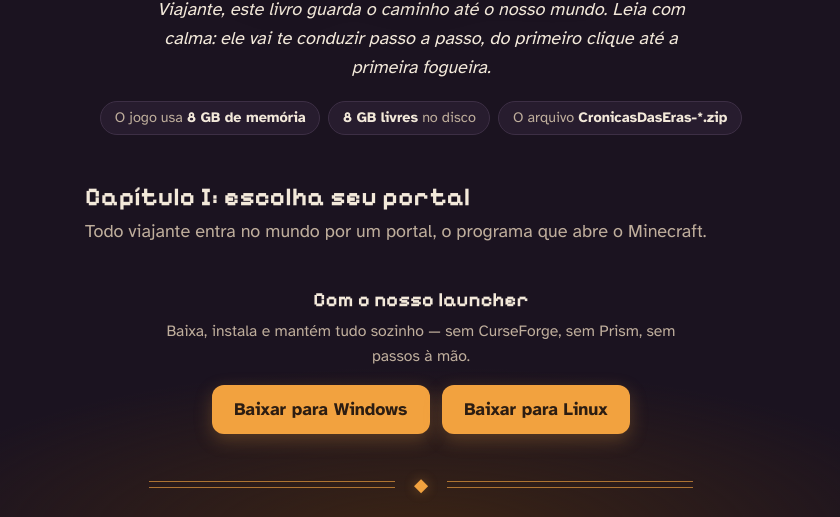
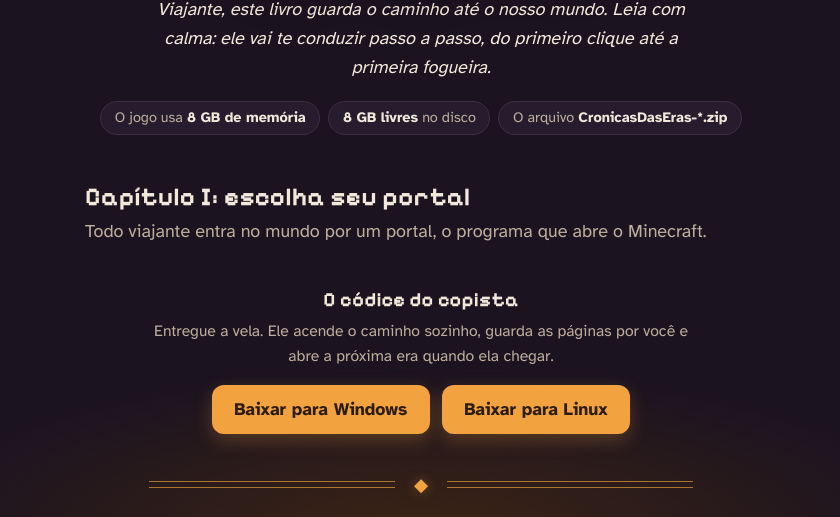
Before and after one commit to jupter-dev/cronicas-das-eras, a plain HTML site: page index.html in a window 1280 px wide. Shown: the part 265-782 px from the top of the page, without its empty margins (219-1059 px from the left). Drawn offline with Linux system fonts and the light colour scheme.

Commit message:
site: CTA do launcher na voz da Crônica

```diff
--- a/index.html
+++ b/index.html
@@ -138,8 +138,8 @@ footer{text-align:center;color:var(--texto2);font-size:.9rem;margin-top:2.5rem}
   <p class="sub">Todo viajante entra no mundo por um portal, o programa que abre o Minecraft.</p>
 
   <div class="launcher-cta" role="group" aria-label="Caminho rápido pelo nosso launcher">
-    <p class="titulo">Com o nosso launcher</p>
-    <p class="legenda">Baixa, instala e mantém tudo sozinho — sem CurseForge, sem Prism, sem passos à mão.</p>
+    <p class="titulo">O códice do copista</p>
+    <p class="legenda">Entregue a vela. Ele acende o caminho sozinho, guarda as páginas por você e abre a próxima era quando ela chegar.</p>
     <div class="duo">
       <a class="baixar" href="https://github.com/jupter-dev/cronicas-das-eras/releases/download/v1.0.0/CronicasDasEras-1.0.0-windows.exe">Baixar para Windows</a>
       <a class="baixar" href="https://github.com/jupter-dev/cronicas-das-eras/releases/download/v1.0.0/CronicasDasEras-1.0.0-linux">Baixar para Linux</a>
```
